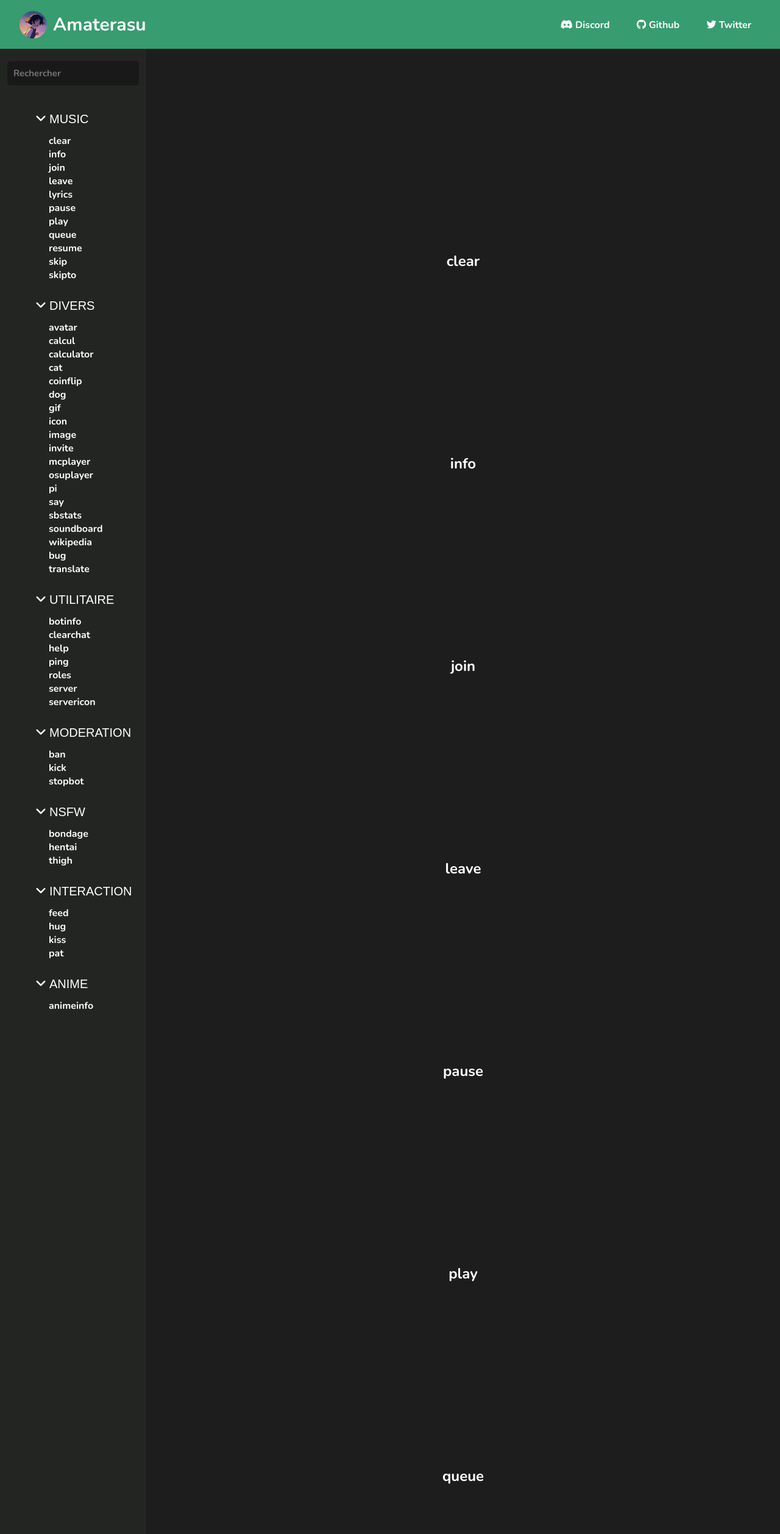
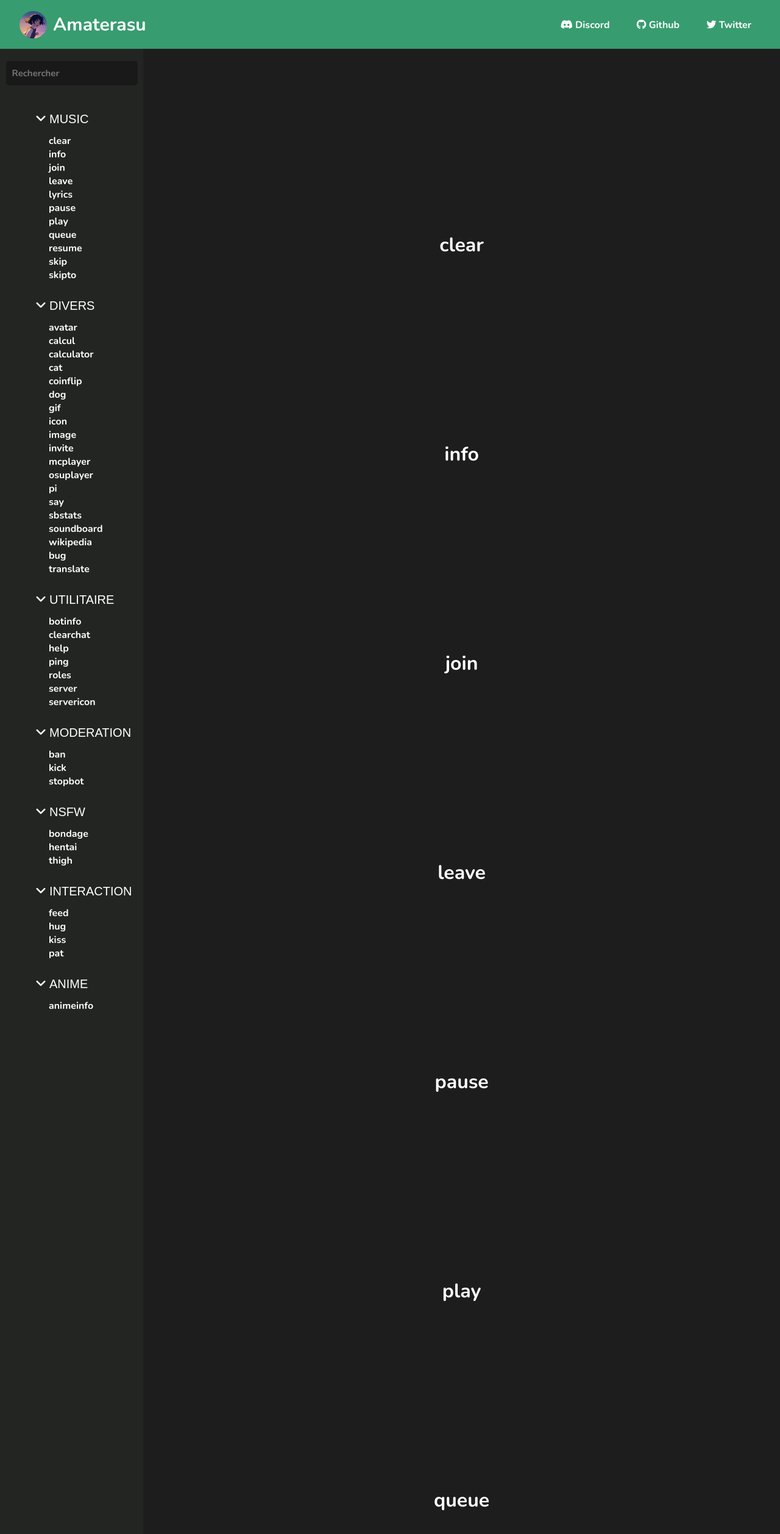
Before and after one commit to Wizi8914/Amaterasu-Website, a PHP site: page /pages/music.html in a window 1280 px wide. Shown: the top 2515 px of the page at 61% size. Run offline with PHP 8.4, Linux system fonts and the light colour scheme; some libraries are stand-ins or nearby versions.

Commit message:
big change

```diff
--- a/css/commandlist.css
+++ b/css/commandlist.css
@@ -1,19 +1,21 @@
 .commandlist {
+
+}
+.command {
     background: rgb(35, 37, 35);
     margin-top: 0px;
-    width: 15rem;
+    overflow-x: hidden;
     height: calc(100vh - 4rem);
+    width: 18rem;
     overflow-x: hidden;
+    overflow-y: auto;
     position: sticky;
+    top: 0;
 }
-
 .commandinfo {
-    padding-top: 2rem;
-    padding-bottom: 2rem;
-    padding-left: 2rem;
-    padding-right: 2rem;
     overflow-x: hidden;
-    width: calc(100% - 20rem);
+    width: 100%;
+    max-width: 100%;
     margin-left: auto;
     margin-right: auto;
 }
--- a/css/loader.css
+++ b/css/loader.css
@@ -1,5 +1,6 @@
 .loader {
     position: absolute;
+    z-index: 1;
     width: 100%;
     height: 100%;
     background: #292828;
--- a/css/style.css
+++ b/css/style.css
@@ -58,5 +58,4 @@
     width: 100%;
     margin-left: 0px;
     margin-right: 0px;
-    height: calc(100vh - 4rem);
 }
--- a/js/app.js
+++ b/js/app.js
@@ -1,11 +1,11 @@
 //=========================    LOADER    ==========================
+
 window.addEventListener("load", () => {
     document.querySelector(".loader").classList.add("fondu-out");
     setTimeout(() => {
         document.querySelector(".loader").remove();
     }, 400);
 });
-
 //===============================    COMMAND LIST    =========================================
 
 function list(number) {
--- a/pages/music.html
+++ b/pages/music.html
@@ -40,7 +40,8 @@
         <div id="container" class="grid">
 
             <div class="separate">
-                <nav class="commandlist sticky">
+                <div class="command">
+                    <nav class="commandlist">
                         <div class="searchbox">
                             <input class="searchboxitem" name="search_query" type="text" role="combobox" placeholder="Rechercher">
                         </div>
@@ -189,7 +190,9 @@
                             </ul>
                         </div>
                     </nav>
-                <nav class="commandinfo">
+                </div>
+
+                <div class="commandinfo">
                     <h1 class="wip" id="clear">clear</h1>
                     <h1 class="wip" id="info">info</h1>
                     <h1 class="wip" id="join">join</h1>
@@ -200,7 +203,7 @@
                     <h1 class="wip" id="resume">resume</h1>
                     <h1 class="wip" id="skip">skip</h1>
                     <h1 class="wip" id="skipto">skipto</h1>
-                </nav>
+                </div>
             </div>
 
             <footer class="sitefooter">
```
Also changed, not shown: index.html (+5 -2 lines). Lines whose indentation alone changed are shown as unchanged.
